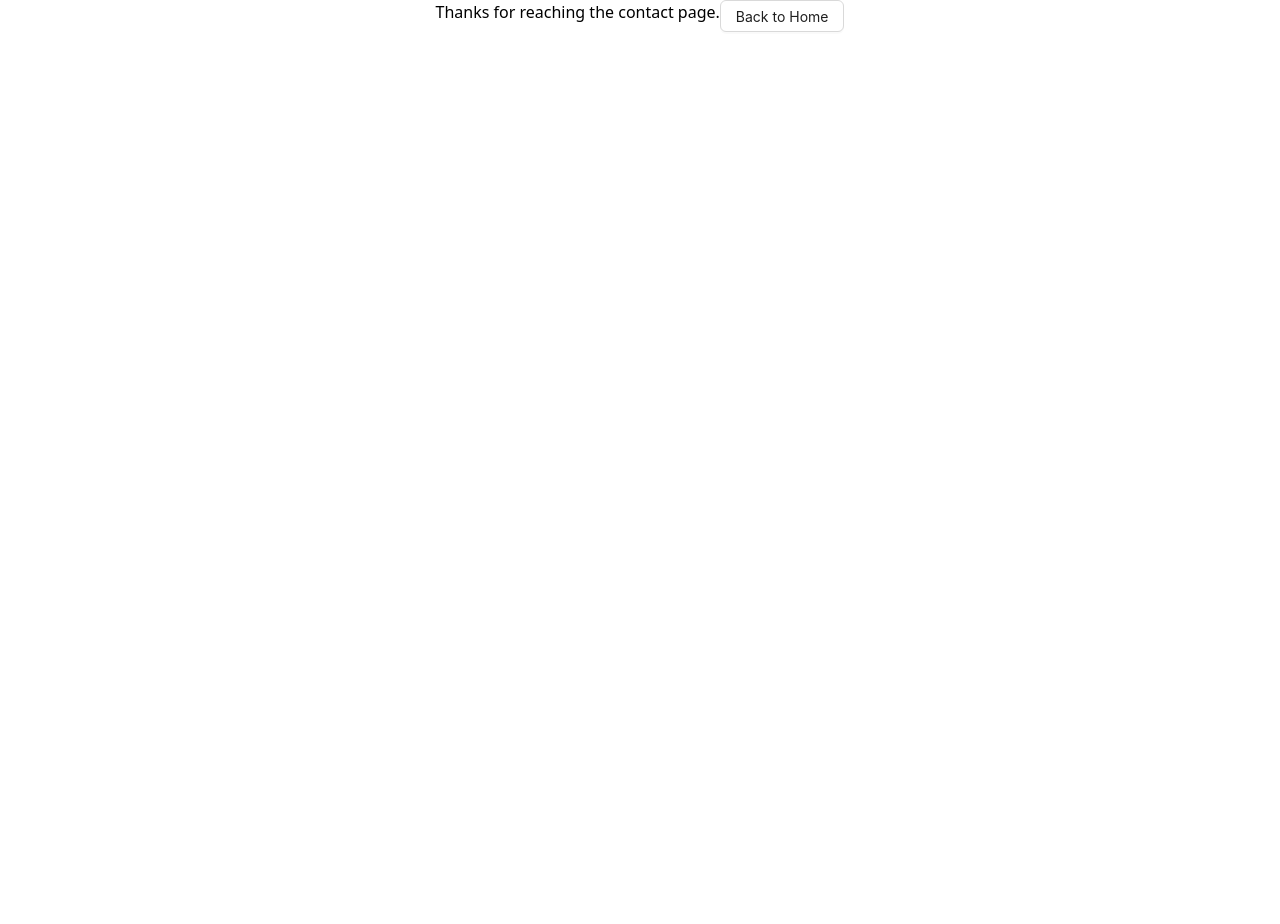
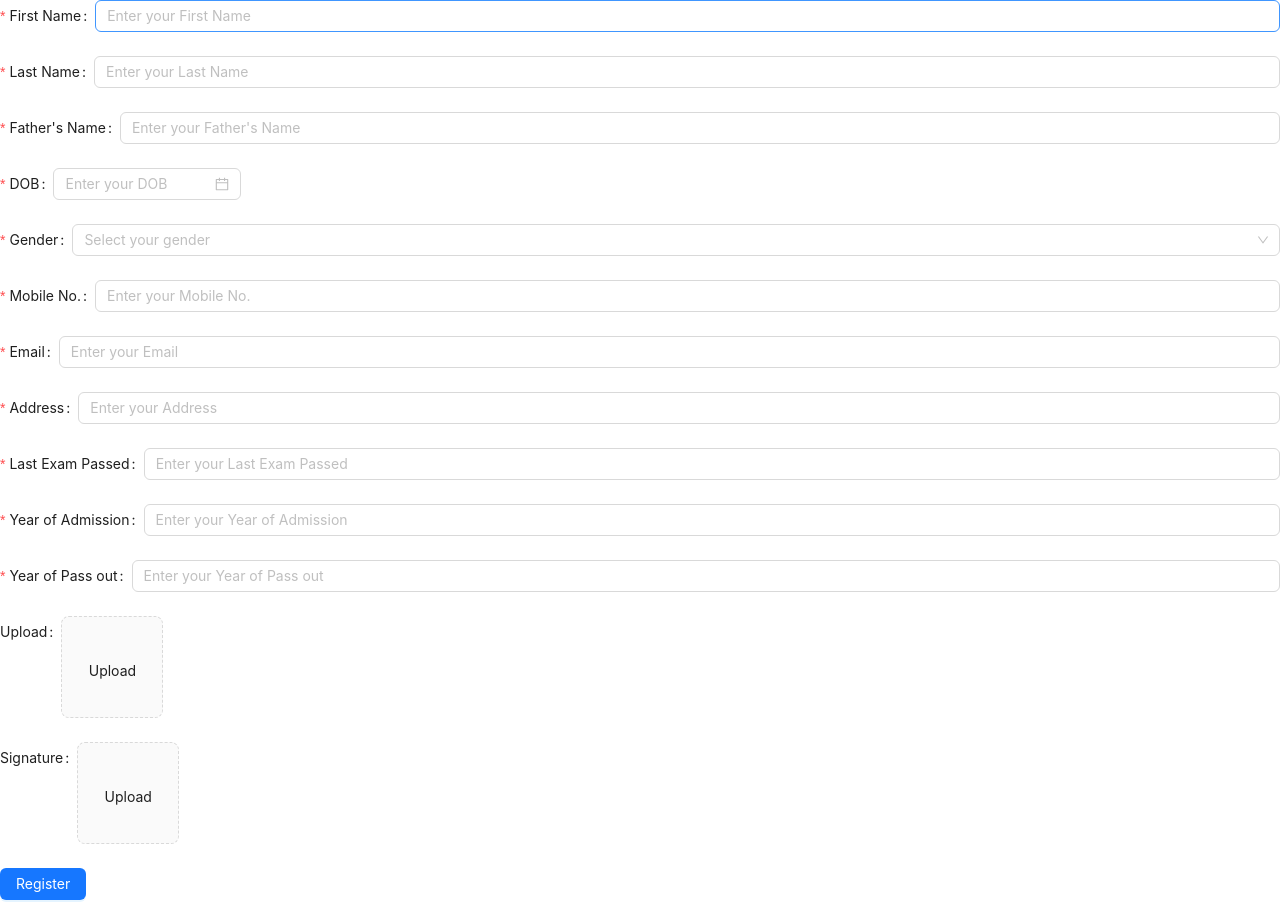
Before and after one commit to PankajSinghSheoran/Alumni-Form, a React (Create React App) app: page /contact in a window 1280 px wide. Before the commit the page ends 800 px from the top, so only its background shows below. Built offline with nearby package versions, Linux system fonts and the light colour scheme.

Commit message:
Creating a Alumni Form

```diff
--- a/src/App.tsx
+++ b/src/App.tsx
@@ -1,7 +1,7 @@
 import React from "react";
 import { Route, Routes } from "react-router-dom";
+import Home from "./pages/home";
 import Contact from "./pages/contact";
-import Home from "./pages/home";
 
 function App() {
   return (
--- a/src/pages/contact/contact.tsx
+++ b/src/pages/contact/contact.tsx
@@ -1,14 +1,200 @@
-import { Button } from "antd";
+import { Button, DatePicker, Form, Input, Select } from "antd";
+import Upload from "antd/es/upload/Upload";
 
 export default function Contact() {
   return (
     <>
-      <div className="flex justify-center content-center">
-        <div className="flex content-center">
-          Thanks for reaching the contact page.
-        </div>
-        <Button href="/">Back to Home</Button>
-      </div>
+      <Form>
+        <Form.Item
+          name="FirstName"
+          label="First Name"
+          rules={[
+            {
+              required: true,
+            },
+          ]}
+        >
+          <Input
+            placeholder="Enter your First Name"
+            className="focus.outline-black"
+          />
+        </Form.Item>
+
+        <Form.Item
+          name="LastName"
+          label="Last Name"
+          rules={[
+            {
+              required: true,
+            },
+          ]}
+        >
+          <Input
+            placeholder="Enter your Last Name"
+            className="focus.outline-black"
+          />
+        </Form.Item>
+
+        <Form.Item
+          name="Father'sName"
+          label="Father's Name"
+          rules={[
+            {
+              required: true,
+              message: "Enter Father's Name",
+            },
+          ]}
+        >
+          <Input
+            placeholder="Enter your Father's Name"
+            className="focus.outline-black"
+          />
+        </Form.Item>
+
+        <Form.Item
+          name="DOB"
+          label="DOB"
+          rules={[
+            {
+              required: true,
+            },
+          ]}
+        >
+          <DatePicker
+            placeholder="Enter your DOB"
+            className="focus.outline-black"
+          />
+        </Form.Item>
+
+        <Form.Item
+          name="Gender"
+          label="Gender"
+          rules={[
+            {
+              required: true,
+            },
+          ]}
+        >
+          <Select placeholder="Select your gender">
+            <option value="male">Male</option>
+            <option value="female">Female</option>
+            <option value="other">Other</option>
+          </Select>
+        </Form.Item>
+
+        <Form.Item
+          name="MobileNo"
+          label="Mobile No."
+          rules={[
+            {
+              required: true,
+            },
+          ]}
+        >
+          <Input
+            placeholder="Enter your Mobile No."
+            className="focus.outline-black"
+          />
+        </Form.Item>
+
+        <Form.Item
+          name="Email"
+          label="Email"
+          rules={[
+            {
+              required: true,
+            },
+          ]}
+        >
+          <Input
+            placeholder="Enter your Email"
+            className="focus.outline-black"
+          />
+        </Form.Item>
+
+        <Form.Item
+          name="Address"
+          label="Address"
+          rules={[
+            {
+              required: true,
+            },
+          ]}
+        >
+          <Input
+            placeholder="Enter your Address"
+            className="focus.outline-black"
+          />
+        </Form.Item>
+
+        <Form.Item
+          name="LastExamPassed"
+          label="Last Exam Passed"
+          rules={[
+            {
+              required: true,
+            },
+          ]}
+        >
+          <Input
+            placeholder="Enter your Last Exam Passed"
+            className="focus.outline-black"
+          />
+        </Form.Item>
+
+        <Form.Item
+          name="YearOfAdmission"
+          label="Year of Admission"
+          rules={[
+            {
+              required: true,
+            },
+          ]}
+        >
+          <Input
+            placeholder="Enter your Year of Admission"
+            className="focus.outline-black"
+          />
+        </Form.Item>
+
+        <Form.Item
+          name="YearOfPassout"
+          label="Year of Pass out"
+          rules={[
+            {
+              required: true,
+            },
+          ]}
+        >
+          <Input
+            placeholder="Enter your Year of Pass out"
+            className="focus.outline-black"
+          />
+        </Form.Item>
+
+        <Form.Item label="Upload" valuePropName="fileList">
+          <Upload action="/upload.do" listType="picture-card">
+            <div>
+              {/* <PlusOutlined /> */}
+              <div style={{ marginTop: 8 }}>Upload</div>
+            </div>
+          </Upload>
+        </Form.Item>
+
+        <Form.Item label="Signature" valuePropName="fileList">
+          <Upload action="/upload.do" listType="picture-card">
+            <div>
+              <div style={{ marginTop: 8 }}>Upload</div>
+            </div>
+          </Upload>
+        </Form.Item>
+
+        <Form.Item>
+          <Button type="primary" htmlType="submit">
+            Register
+          </Button>
+        </Form.Item>
+      </Form>
     </>
   );
 }
--- a/src/pages/contact/index.ts
+++ b/src/pages/contact/index.ts
@@ -1,3 +1,2 @@
 import Contact from "./contact";
-
 export default Contact;
--- a/src/pages/home/home.tsx
+++ b/src/pages/home/home.tsx
@@ -4,8 +4,10 @@ import React from "react";
 export default function Home() {
   return (
     <div className="flex justify-center content-center">
-      <div className="flex content-center	">Hello! This is Home Page</div>
-      <Button href="/contact">Contact</Button>
+      <div className="flex content-center	">
+        Hello! You are here to become an Alumni
+      </div>
+      <Button href="/contact">Register Now</Button>
     </div>
   );
 }
```
